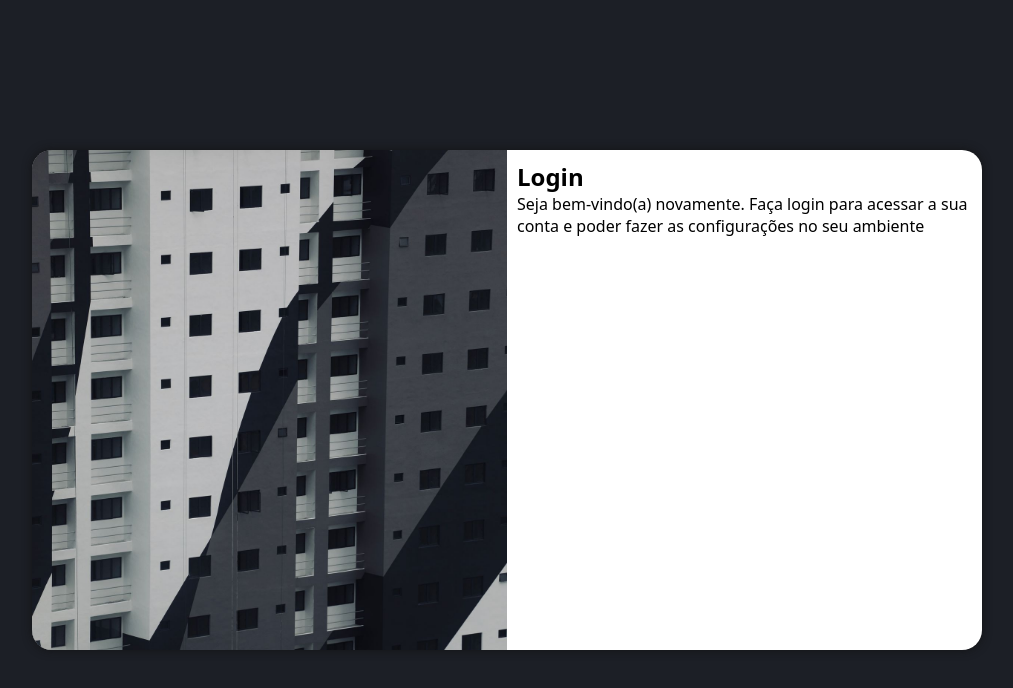
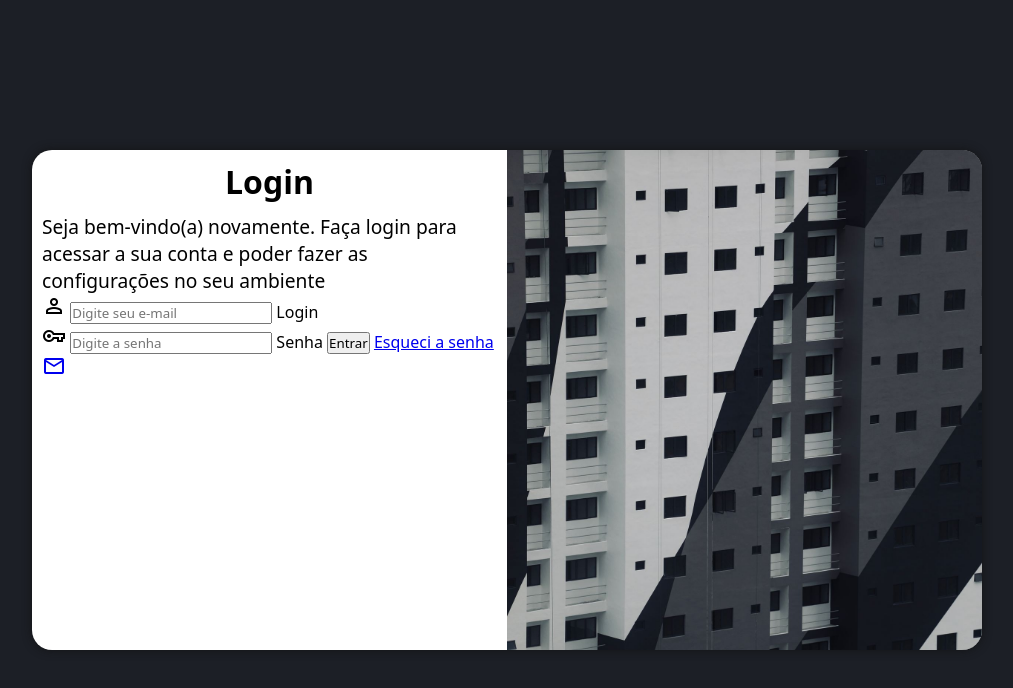
Before and after one commit to CauaLimar/projeto-login, a plain HTML site: page index.html in a window 1280 px wide. Shown: the whole page, without its empty margins (133-1146 px from the left). Drawn offline with nearby package versions, Linux system fonts and the light colour scheme.

Commit message:
adicionei formulário

```diff
--- a/estilos/media-queries.css
+++ b/estilos/media-queries.css
@@ -18,7 +18,7 @@
 
 @media screen and (min-width: 768px) and (max-width: 992px) {
 
-    body {
+    body, html {
         background-image: linear-gradient(to top, #A6A9A9 #3D4148);
     }
 
@@ -40,7 +40,7 @@
 
 @media screen and (min-width: 992px) {
 
-    body {
+    body, html {
         background-image: linear-gradient(to top, #A6A9A9 #3D4148);
     }
 
@@ -49,13 +49,22 @@
     }
 
     section#login > div#imagem {
-        float: left;
+        float: right;
         width: 50%;
         height: 100%;
     }
 
     section#login > div#formulario {
-        float: right;
+        float: left;
         width: 50%;
     }
+
+    div#formulario > h1 {
+        font-size: 2em;
+    }
+
+    div#formulario > p {
+        font-size: 1.2em;
+    }
+
 }
--- a/estilos/style.css
+++ b/estilos/style.css
@@ -16,7 +16,7 @@
 }
 
 body, html {
-    background-color: #1C1F26;
+    background: #1C1F26;
     height: 100vh;
     width: 100vw;
 }
@@ -34,7 +34,7 @@
     transform: translate(-50%, -50%);
     overflow: hidden;
     background-color: white;
-    width: 250px;
+    width: 255px;
     height: 500px;
     border-radius: 20px;
     box-shadow: 0px 0px 10px rgba(17, 17, 17, 0.822);
@@ -54,3 +54,8 @@
     display: block;
     padding: 10px;
 }
+
+div#formulario > h1 {
+    text-align: center;
+    margin-bottom: 10px;
+}
--- a/index.html
+++ b/index.html
@@ -5,6 +5,7 @@
     <meta name="viewport" content="width=device-width, initial-scale=1.0">
     <link rel="stylesheet" href="estilos/style.css">
     <link rel="stylesheet" href="estilos/media-queries.css">
+    <link href="https://fonts.googleapis.com/css2?family=Material+Symbols+Outlined" rel="stylesheet" />
     <title>Login</title>
 </head>
 <body>
@@ -16,8 +17,21 @@
             <div id="formulario">
                 <h1>Login</h1>
                 <p>Seja bem-vindo(a) novamente. Faça login para acessar a sua conta e poder fazer as configurações no seu ambiente</p>
-                <form action="login.php" method="post">
-
+                <form action="login.php" method="post" autocomplete="on">
+                    <div class="campo">
+                        <span class="material-symbols-outlined">person</span>
+                        <input type="email" name="login" id="ilogin" placeholder="Digite seu e-mail" autocomplete="email" required maxlength="30">
+                        <label for="ilogin">Login</label>
+                    </div>
+                    <div class="campo">
+                        <span class="material-symbols-outlined">vpn_key</span>
+                        <input type="password" name="senha" id="isenha" placeholder="Digite a senha" autocomplete="current-password" required minlength="8" maxlength="20">
+                        <label for="isenha">Senha</label>
+                        <input type="submit" value="Entrar">
+                        <a href="esqueci.html">
+                            Esqueci a senha <span class="material-symbols-outlined">mail</span>
+                        </a>
+                    </div>
                 </form>
             </div>
         </section>
```
